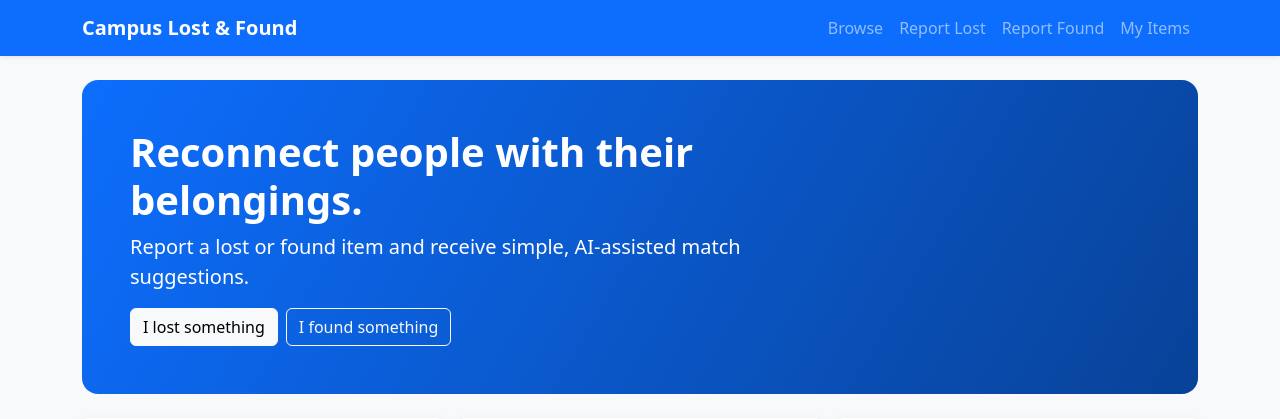
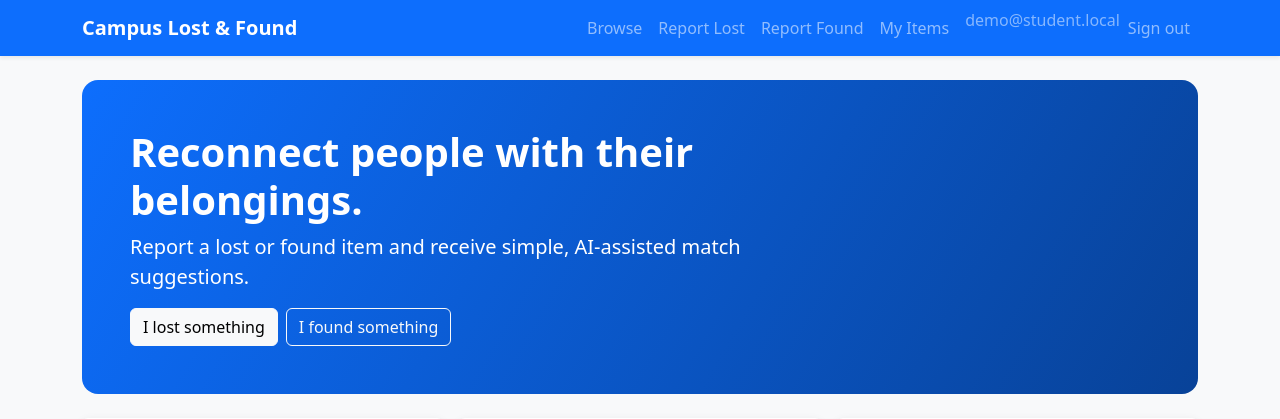
Before and after one commit to Sohamkokane14/cloud-mini-project-, a Flask app: page / in a window 1280 px wide. Shown: the top 419 px of the page. Run offline with Flask 3, Linux system fonts and the light colour scheme; data that the repository does not hold is empty.

Commit message:
feat(student): add Microsoft sign-in experience

```diff
--- a/student_portal/app.py
+++ b/student_portal/app.py
@@ -4,7 +4,9 @@ from __future__ import annotations
 
 import os
 from datetime import date
+from functools import wraps
 from pathlib import Path
+from urllib.parse import quote
 
 from flask import Flask, abort, flash, jsonify, redirect, render_template, request, send_from_directory, url_for
 
@@ -15,9 +17,33 @@ CATEGORIES = ("Electronics", "ID Card", "Books", "Bottle", "Bag", "Keys", "Cloth
 ALLOWED_EXTENSIONS = {"jpg", "jpeg", "png"}
 
 
-def _current_user() -> str:
-    """Read App Service authentication identity, with a safe mock-mode fallback."""
-    return request.headers.get("X-MS-CLIENT-PRINCIPAL-NAME", "demo@student.local")
+def _current_user() -> str | None:
+    """Read the student identity supplied by App Service Easy Auth."""
+    identity = request.headers.get("X-MS-CLIENT-PRINCIPAL-NAME", "").strip()
+    if identity:
+        return identity
+    if os.getenv("APP_MODE", "mock").strip().lower() == "mock":
+        return "demo@student.local"
+    return None
+
+
+def _safe_redirect_path(candidate: str | None) -> str:
+    """Keep Easy Auth return paths inside this portal."""
+    if candidate and candidate.startswith("/") and not candidate.startswith("//"):
+        return candidate
+    return "/"
+
+
+def require_student(view):
+    """Require a Microsoft Entra identity for student-owned actions."""
+    @wraps(view)
+    def wrapped(*args, **kwargs):
+        if not _current_user():
+            flash("Sign in with your campus Microsoft account to continue.", "info")
+            return redirect(url_for("sign_in", next=request.full_path))
+        return view(*args, **kwargs)
+
+    return wrapped
 
 
 def _valid_upload(filename: str) -> bool:
@@ -34,12 +60,30 @@ def create_app() -> Flask:
 
     @app.context_processor
     def template_context() -> dict:
-        return {"categories": CATEGORIES, "today": date.today().isoformat()}
+        current_user = _current_user()
+        return {
+            "categories": CATEGORIES,
+            "today": date.today().isoformat(),
+            "current_user": current_user,
+            "is_authenticated": bool(current_user),
+        }
 
     @app.get("/health")
     def health():
         """Provide a small health probe for App Service."""
         return jsonify({"status": "ok"})
+
+    @app.get("/sign-in")
+    def sign_in():
+        """Start the Microsoft Entra sign-in flow managed by App Service."""
+        destination = _safe_redirect_path(request.args.get("next"))
+        encoded_destination = quote(destination, safe="/%?=&")
+        return redirect(f"/.auth/login/aad?post_login_redirect_uri={encoded_destination}")
+
+    @app.get("/sign-out")
+    def sign_out():
+        """End the App Service authentication session and return home."""
+        return redirect("/.auth/logout?post_logout_redirect_uri=/")
 
     @app.get("/")
     def home():
@@ -47,6 +91,7 @@ def create_app() -> Flask:
         return render_template("home.html", stats=db.get_stats(), items=db.list_items(limit=6))
 
     @app.route("/report/<item_type>", methods=["GET", "POST"])
+    @require_student
     def report(item_type: str):
         """Create a lost or found report and display any suggested matches."""
         if item_type not in {"lost", "found"}:
@@ -104,6 +149,7 @@ def create_app() -> Flask:
         )
 
     @app.get("/my-items")
+    @require_student
     def my_items():
         """Show the current student's own reports and their suggestions."""
         items = db.list_items(reporter_email=_current_user(), limit=100)
--- a/student_portal/templates/base.html
+++ b/student_portal/templates/base.html
@@ -16,6 +16,12 @@
         <li class="nav-item"><a class="nav-link" href="{{ url_for('report', item_type='lost') }}">Report Lost</a></li>
         <li class="nav-item"><a class="nav-link" href="{{ url_for('report', item_type='found') }}">Report Found</a></li>
         <li class="nav-item"><a class="nav-link" href="{{ url_for('my_items') }}">My Items</a></li>
+        {% if is_authenticated %}
+          <li class="nav-item"><span class="navbar-text text-white-50 ms-lg-2">{{ current_user }}</span></li>
+          <li class="nav-item"><a class="nav-link" href="{{ url_for('sign_out') }}">Sign out</a></li>
+        {% else %}
+          <li class="nav-item"><a class="nav-link fw-semibold" href="{{ url_for('sign_in') }}">Student sign in</a></li>
+        {% endif %}
       </ul></div>
     </div>
   </nav>
--- a/student_portal/templates/home.html
+++ b/student_portal/templates/home.html
@@ -1,6 +1,9 @@
 {% extends 'base.html' %}
 {% block content %}
 <section class="p-4 p-md-5 mb-4 rounded-4 hero"><div class="col-lg-8"><h1>Reconnect people with their belongings.</h1><p class="lead">Report a lost or found item and receive simple, AI-assisted match suggestions.</p><a class="btn btn-light me-2" href="{{ url_for('report', item_type='lost') }}">I lost something</a><a class="btn btn-outline-light" href="{{ url_for('report', item_type='found') }}">I found something</a></div></section>
+{% if not is_authenticated %}
+<section class="card border-primary shadow-sm mb-4"><div class="card-body d-md-flex align-items-center justify-content-between gap-3"><div><h2 class="h5 mb-1">Student account</h2><p class="mb-0 text-secondary">Sign in with your campus Microsoft account to report items and track your matches.</p></div><a class="btn btn-primary text-nowrap" href="{{ url_for('sign_in') }}">Sign in with Microsoft</a></div></section>
+{% endif %}
 <div class="row g-3 mb-4"><div class="col-md-4"><div class="card stat-card"><div class="card-body"><small>Lost reports</small><strong>{{ stats.lost }}</strong></div></div></div><div class="col-md-4"><div class="card stat-card"><div class="card-body"><small>Found reports</small><strong>{{ stats.found }}</strong></div></div></div><div class="col-md-4"><div class="card stat-card"><div class="card-body"><small>Returned items</small><strong>{{ stats.returned }}</strong></div></div></div></div>
 <div class="d-flex justify-content-between align-items-center"><h2 class="h4">Recent reports</h2><a href="{{ url_for('browse') }}">Browse all</a></div><div class="row g-3">{% for item in items %}<div class="col-md-6 col-lg-4"><a class="text-decoration-none" href="{{ url_for('item_detail', item_id=item.ItemId) }}"><div class="card h-100 item-card"><div class="card-body"><span class="badge text-bg-{{ 'danger' if item.Type == 'lost' else 'success' }} text-uppercase">{{ item.Type }}</span><h3 class="h5 mt-2 text-dark">{{ item.Title }}</h3><p class="text-secondary mb-0">{{ item.Category }} · {{ item.Location or 'Location not listed' }}</p></div></div></a></div>{% else %}<p class="text-secondary">No reports yet. Be the first to help.</p>{% endfor %}</div>
 {% endblock %}
```
